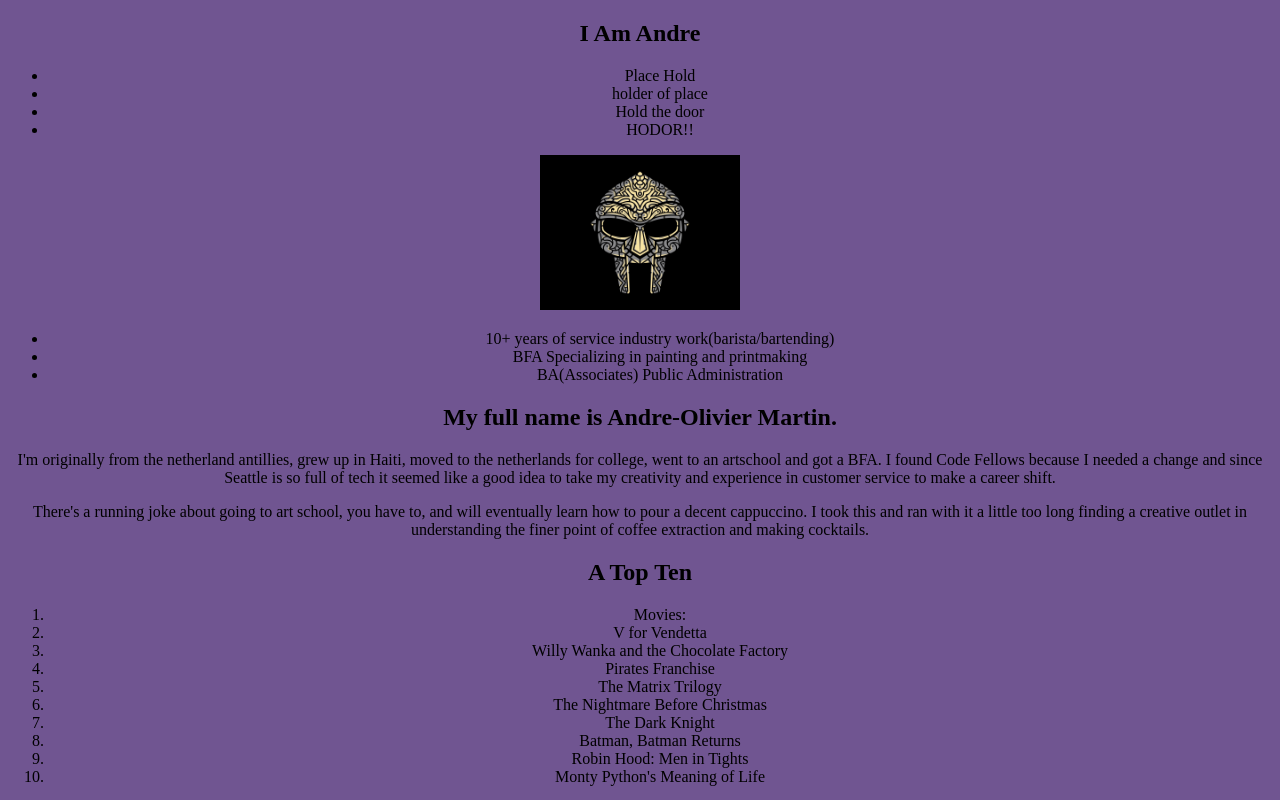
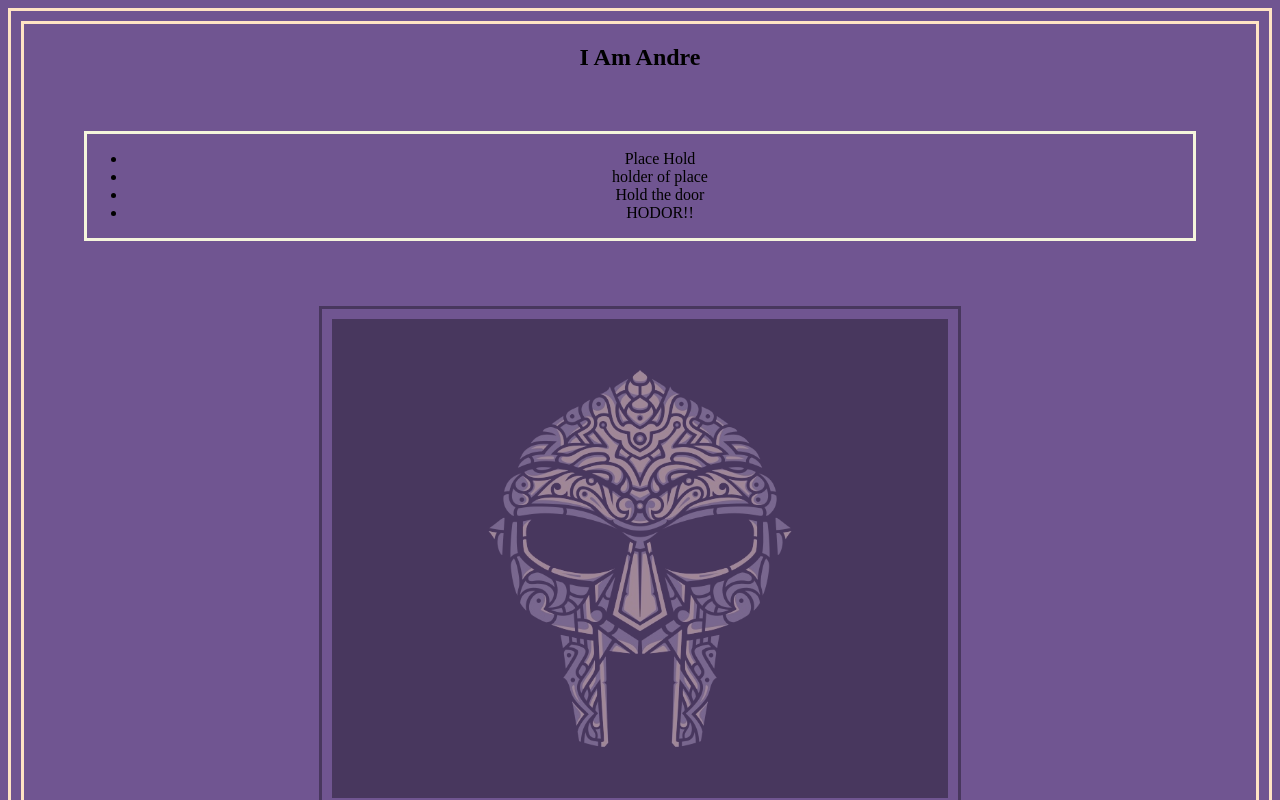
Before and after one commit to Doktor-Doom/Code201-WhoAmEye, a plain HTML site: page index.html in a window 1280 px wide. Shown: the top 800 px of the page. Drawn offline with Linux system fonts and the light colour scheme.

Commit message:
css stuff

```diff
--- a/css/style.css
+++ b/css/style.css
@@ -1,9 +1,53 @@
 
-body {
+body{
+  border: 3px solid bisque;
   background-color: #705591;
   text-align: center;
 }
 
-img {
-  width: 200px;
+img{
+  width: 50%;
+  padding: 10px;
+  opacity: 35%;
+  margin: 5px;
+  /* padding-bottom: 100px; */
+  border: solid black;
 }
+
+nav{
+  border: 3px solid beige;
+  margin: 60px;
+}
+
+section{
+  border: 3px solid bisque;
+}
+
+footer{
+  border: 3px solid black;
+  margin: 10px;
+}
+
+#toplist{
+  background-origin: padding-box;
+}
+
+#topPart{
+  background-image: src="Doom Mask.jpg";
+  margin: 10px;
+}
+
+#section2{
+  margin: 10px;
+}
+
+#nav2{
+  margin: 10px;
+}
+
+#resume{
+  /* float: left; */
+  text-align: center;
+  padding: 10px;
+  margin: 50px 250px 50px 250px;
+}
--- a/index.html
+++ b/index.html
@@ -2,19 +2,19 @@
 <html>
   <head>
     <title>GuessyGame?</title>
-    <link rel="stylesheet" href="css/reset,css" type="text/css">
+    <!-- <link rel="stylesheet" href="css/reset.css" type="text/css"> -->
     <link rel="stylesheet" href="css/style.css" type="text/css">
   </head>
 
   <body>
     <header>
-      <section>
+      <section id='topPart'>
 
 
         <h1>I Am Andre</h1>
 
         <nav>
-          <ul>
+          <ul id='toplist'>
             <li>Place Hold</li>
             <li>holder of place</li>
             <li>Hold the door</li>
@@ -24,7 +24,7 @@
 
         <img src="Doom Mask.jpg"/>
       </section>
-      <nav>
+      <nav id="resume">
         <ul>
           <li>10+ years of service industry work(barista/bartending)</li>
           <li>BFA Specializing in painting and printmaking</li>
@@ -32,14 +32,14 @@
         </ul>
       </nav>
 
-      <nav>
+      <nav id="nav2">
         <h2>My full name is Andre-Olivier Martin.</h2>
         <p>I'm originally from the netherland antillies, grew up in Haiti, moved to the netherlands for college, went to an artschool and got a BFA. I found Code Fellows because I needed a change and since Seattle is so full of tech it seemed like a good idea to take my creativity and experience in customer service to make a career shift.</p>
 
         <p>There's a running joke about going to art school, you have to, and will eventually learn how to pour a decent cappuccino. I took this and ran with it a little too long finding a creative outlet in understanding the finer point of coffee extraction and making cocktails.</p>
       </nav>
 
-      <section>
+      <section id="section2">
         <h2>A Top Ten</h2>
 
         <nav>
@@ -78,6 +78,7 @@
         <li>Upwards or back to top</li>
       </ul>
     </footer>
+
     <script src="/js/app.js"></script>
 
   </body>
```
